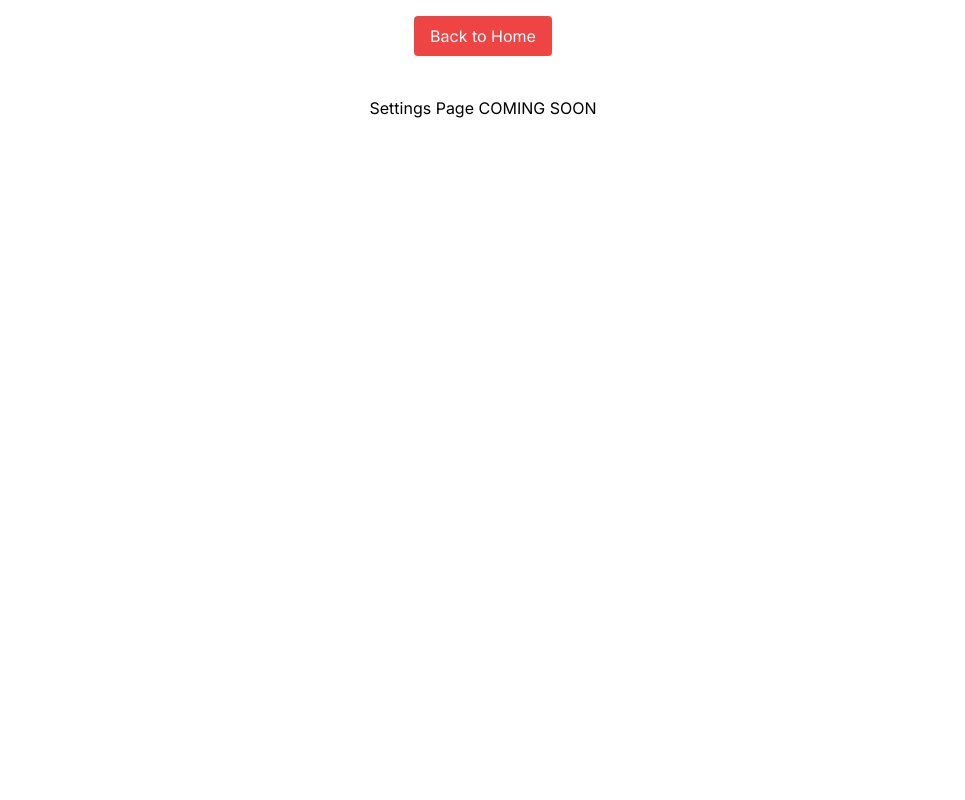
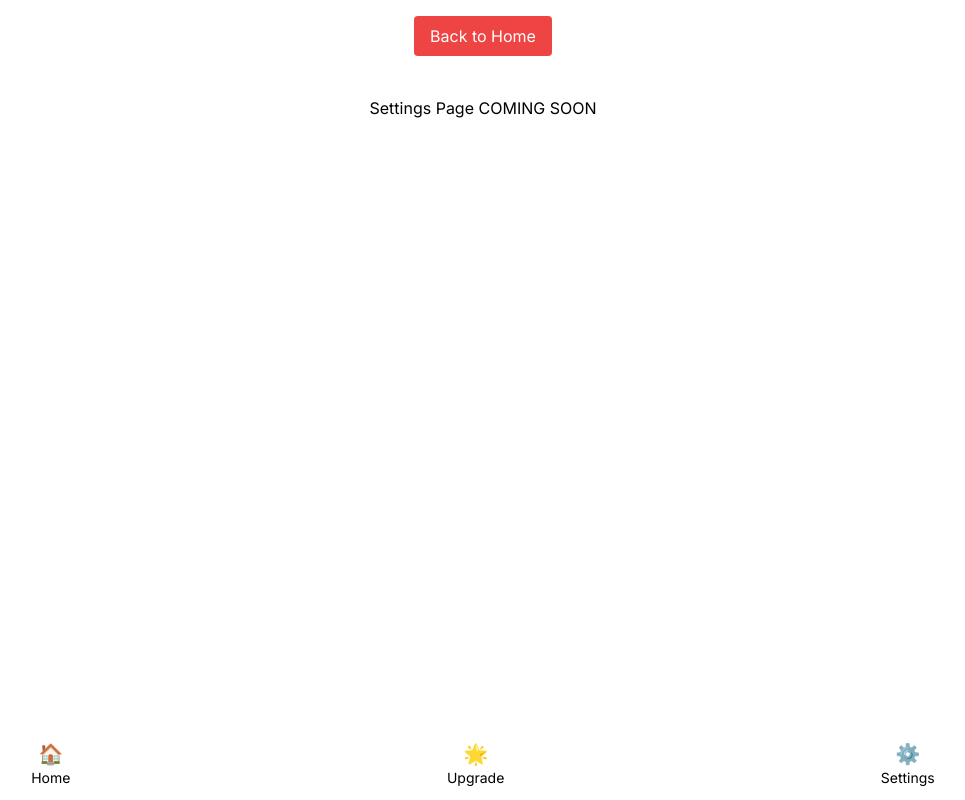
Before and after one commit to meblendi/Telegram-Mini-App, a Next.js app: page /store in a window 1280 px wide. Shown: the whole page, without its empty margins (157-1122 px from the left). Built offline with nearby package versions, Linux system fonts and the light colour scheme.

Commit message:
Initial commit

```diff
--- a/app/settings/page.tsx
+++ b/app/settings/page.tsx
@@ -11,6 +11,19 @@ export default function Settings() {
         </Link>
       </div>
       <div className="text-center mt-10">Settings Page COMING SOON</div>
+      {/* Bottom Navigation */}
+      <div className="fixed bottom-0 left-0 right-0 bg-white shadow-md flex justify-around py-3 rounded-t-3xl">
+        {[
+          { label: "Home", icon: "🏠", href: "/" },
+          { label: "Upgrade", icon: "🌟", href: "/store" },
+          { label: "Settings", icon: "⚙️", href: "/settings" },
+        ].map(({ label, icon, href }) => (
+          <Link href={href} key={label} className="text-center text-sm">
+            <div className="text-xl">{icon}</div>
+            <div>{label}</div>
+          </Link>
+        ))}
+      </div>
     </main>
   );
 }
--- a/app/store/page.tsx
+++ b/app/store/page.tsx
@@ -11,6 +11,19 @@ export default function Store() {
         </Link>
       </div>
       <div className="text-center mt-10">Settings Page COMING SOON</div>
+      {/* Bottom Navigation */}
+      <div className="fixed bottom-0 left-0 right-0 bg-white shadow-md flex justify-around py-3 rounded-t-3xl">
+        {[
+          { label: "Home", icon: "🏠", href: "/" },
+          { label: "Upgrade", icon: "🌟", href: "/store" },
+          { label: "Settings", icon: "⚙️", href: "/settings" },
+        ].map(({ label, icon, href }) => (
+          <Link href={href} key={label} className="text-center text-sm">
+            <div className="text-xl">{icon}</div>
+            <div>{label}</div>
+          </Link>
+        ))}
+      </div>
     </main>
   );
 }
```
